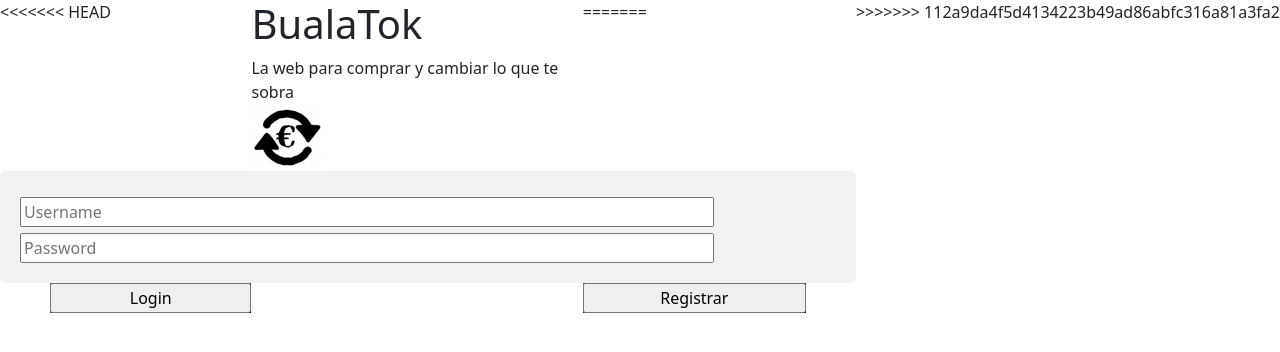
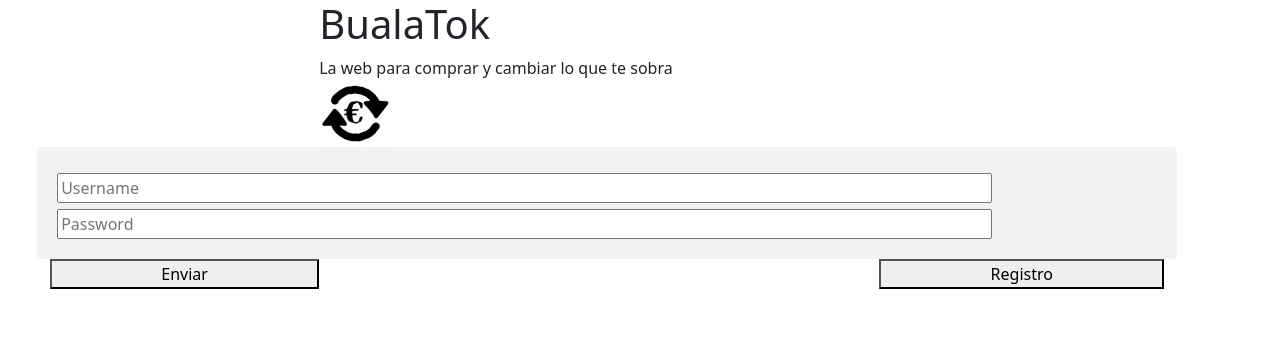
Before and after one commit to Dejeje/bualatok, a website with bundled scripts: page bualatokPerezJesusGarciaDavid/public/login.html in a window 1280 px wide. Built offline with nearby package versions, Linux system fonts and the light colour scheme.

Commit message:
Commit16

```diff
--- a/bualatokPerezJesusGarciaDavid/public/login.html
+++ b/bualatokPerezJesusGarciaDavid/public/login.html
@@ -34,13 +34,8 @@
                 </div>
             </form>
         </div>
-<<<<<<< HEAD
         <button type="button" id="loginButton">Enviar</button>
         <button type="button" id="registroButton">Registro</button>
-=======
-        <input type="button" id="registroButton" value="Registrar">
-        <input type="button" id="loginButton" value="Login">
->>>>>>> 112a9da4f5d4134223b49ad86abfc316a81a3fa2
 
     </div>
 
--- a/bualatokPerezJesusGarciaDavid/style/main.css
+++ b/bualatokPerezJesusGarciaDavid/style/main.css
@@ -58,6 +58,8 @@
     width: 85%;
     margin-top: 6px;
   }
+
+
   @media (min-width: 400px) {
     form {
       grid-template-columns: 200px 1fr;
--- a/bualatokPerezJesusGarciaDavid/style/registroPGrid.css
+++ /dev/null
@@ -1,8 +0,0 @@
-div.contenedor {
-    display: grid;
-   /*  grid-template-columns: 200px 1fr;*/
-    grid-template-areas: "A A A A" "B B B B" "C C C C" "D F G H" "J J J J" "K K K K";
-  }
-  #titulo{
-    grid-area: 1 / 2 / 1 / 3;
-  }
```
Also changed, not shown: bualatokPerezJesusGarciaDavid/public/buscar.html (+1 -2 lines).
